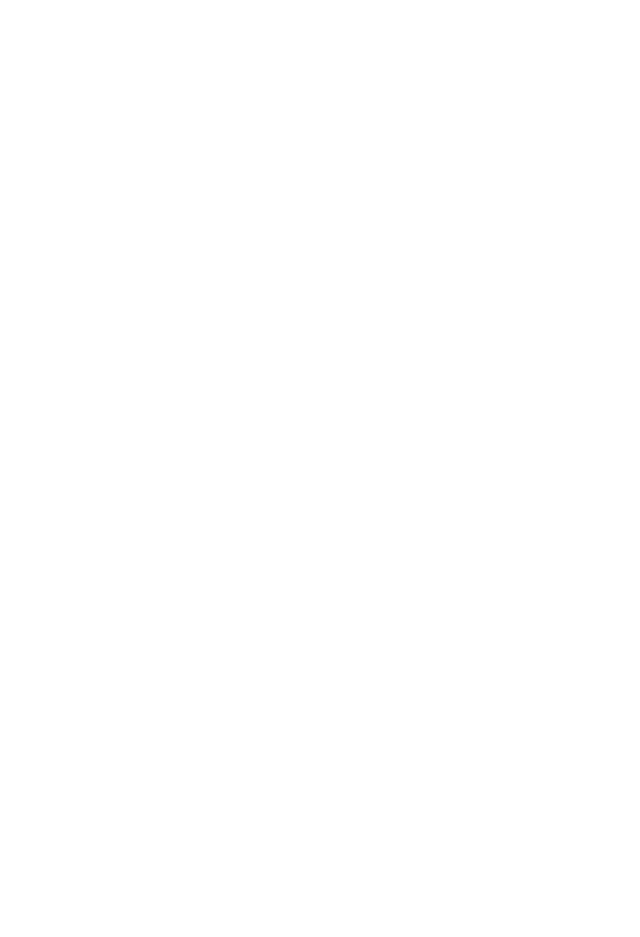
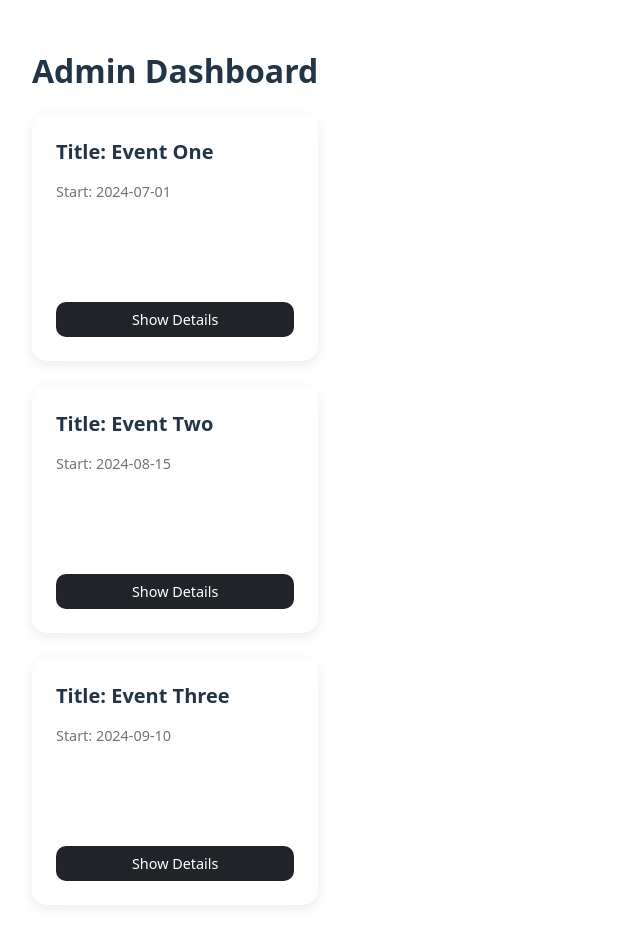
Before and after one commit to Mastercard-Code-For-Change-2-0/Team-5, a React (Vite) app: page /admin in a window 1280 px wide. Before the commit this address had no page. Shown: the whole page, without its empty margins (0-640 px from the left). Before the commit the page ends 800 px from the top, so only its background shows below. Built offline with nearby package versions, Linux system fonts and the light colour scheme.

Commit message:
integrated user dashboard and admin dashboard

```diff
--- /dev/null
+++ b/src/AdminDashboard.css
@@ -0,0 +1,69 @@
+.dashboard-container {
+  max-width: 1200px;
+  margin: 0 auto;
+  padding: 2rem;
+}
+
+.dashboard-title {
+  font-size: 2rem;
+  font-weight: 700;
+  margin-bottom: 1.5rem;
+  text-align: center;
+}
+
+.event-grid {
+  display: grid;
+  grid-template-columns: repeat(auto-fit, minmax(280px, 1fr));
+  gap: 1.5rem;
+}
+
+.no-events {
+  text-align: center;
+  font-size: 1rem;
+  color: #666;
+}
+
+.event-card {
+  background: #fff;
+  border-radius: 15px;
+  padding: 1.5rem;
+  min-height: 200px;
+  display: flex;
+  flex-direction: column;
+  justify-content: space-between;
+
+  box-shadow: 0 4px 12px rgba(0, 0, 0, 0.08);
+  transition: transform 0.3s, box-shadow 0.3s;
+}
+
+.event-card:hover {
+  transform: translateY(-6px);
+  box-shadow: 0 10px 30px rgba(0, 0, 0, 0.15);
+}
+
+.event-title {
+  font-size: 1.25rem;
+  font-weight: 600;
+  margin: 0 0 0.5rem 0;
+}
+
+.event-date {
+  font-size: 0.9rem;
+  color: #6c757d;
+}
+
+.details-btn {
+  margin-top: 1rem;
+  padding: 0.5rem 1rem;
+  border-radius: 10px;
+  border: none;
+  background: #212529;
+  color: white;
+  font-size: 0.9rem;
+  cursor: pointer;
+  transition: background 0.3s;
+}
+
+.details-btn:hover {
+  background: #000;
+}
--- a/src/App.jsx
+++ b/src/App.jsx
@@ -1,82 +1,101 @@
-
-
-
-import { useState } from 'react';
-import { Route, Routes } from 'react-router-dom';
-import Events from './events';
-import RegisterForm from './RegisterForm';
-
-
+import { useState } from "react";
+import { Route, Routes } from "react-router-dom";
+import Events from "./pages/events";
+import RegisterForm from "./pages/RegisterForm";
+import AdminDashboard from "./pages/AdminDashboard";
 
 function App() {
   const [darkMode, setDarkMode] = useState(false);
 
-  const lightBg = 'linear-gradient(135deg, #e0ffe6 0%, #ffe0f0 100%)';
-  const darkBg = 'linear-gradient(135deg, #232526 0%, #414345 100%)';
-  const lightText = '#2d6a4f';
-  const darkText = '#fff';
+  const lightBg = "linear-gradient(135deg, #e0ffe6 0%, #ffe0f0 100%)";
+  const darkBg = "linear-gradient(135deg, #232526 0%, #414345 100%)";
+  const lightText = "#2d6a4f";
+  const darkText = "#fff";
 
   return (
     <Routes>
-      <Route path="/" element={
-        <div style={{
-          minHeight: '100vh',
-          width: '100vw',
+      <Route
+        path="/"
+        element={
+          <div
+            style={{
+              minHeight: "100vh",
+              width: "100vw",
               background: darkMode ? darkBg : lightBg,
               margin: 0,
               padding: 0,
-          overflowX: 'hidden',
-          transition: 'background 0.3s',
-        }}>
+              overflowX: "hidden",
+              transition: "background 0.3s",
+            }}
+          >
             <button
               onClick={() => setDarkMode((d) => !d)}
               style={{
-              position: 'fixed',
+                position: "fixed",
                 top: 24,
                 right: 36,
                 zIndex: 100,
-              background: darkMode ? '#fff' : '#232526',
-              color: darkMode ? '#232526' : '#fff',
-              border: 'none',
-              borderRadius: '50%',
-              padding: '10px',
+                background: darkMode ? "#fff" : "#232526",
+                color: darkMode ? "#232526" : "#fff",
+                border: "none",
+                borderRadius: "50%",
+                padding: "10px",
                 width: 48,
                 height: 48,
-              display: 'flex',
-              alignItems: 'center',
-              justifyContent: 'center',
+                display: "flex",
+                alignItems: "center",
+                justifyContent: "center",
                 fontSize: 26,
-              boxShadow: '0 2px 8px #e0e0e0',
-              cursor: 'pointer',
-              transition: 'background 0.2s, color 0.2s',
+                boxShadow: "0 2px 8px #e0e0e0",
+                cursor: "pointer",
+                transition: "background 0.2s, color 0.2s",
               }}
               aria-label="Toggle light/dark mode"
-            title={darkMode ? 'Switch to light mode' : 'Switch to dark mode'}
+              title={darkMode ? "Switch to light mode" : "Switch to dark mode"}
             >
               {darkMode ? (
-              <span role="img" aria-label="Light Mode">☀️</span>
+                <span role="img" aria-label="Light Mode">
+                  ☀️
+                </span>
               ) : (
-              <span role="img" aria-label="Dark Mode">🌙</span>
+                <span role="img" aria-label="Dark Mode">
+                  🌙
+                </span>
               )}
             </button>
-          <div style={{
+            <div
+              style={{
                 maxWidth: 1400,
-            margin: '0 auto',
-            padding: '0',
-            display: 'flex',
-            flexDirection: 'column',
-            alignItems: 'center',
-            minHeight: '100vh',
-            justifyContent: 'center',
-          }}>
-            <h1 style={{ color: darkMode ? darkText : lightText, margin: '2rem 0 1rem 0', fontWeight: 700, letterSpacing: 1, fontSize: 40, transition: 'color 0.3s' }}>NGO Events</h1>
+                margin: "0 auto",
+                padding: "0",
+                display: "flex",
+                flexDirection: "column",
+                alignItems: "center",
+                minHeight: "100vh",
+                justifyContent: "center",
+              }}
+            >
+              <h1
+                style={{
+                  color: darkMode ? darkText : lightText,
+                  margin: "2rem 0 1rem 0",
+                  fontWeight: 700,
+                  letterSpacing: 1,
+                  fontSize: 40,
+                  transition: "color 0.3s",
+                }}
+              >
+                NGO Events
+              </h1>
               <Events darkMode={darkMode} />
             </div>
           </div>
-      } />
+        }
+      />
       <Route path="/register" element={<RegisterForm darkMode={darkMode} />} />
+      <Route path="/admin" element={<AdminDashboard />} />
     </Routes>
   );
 }
 
-export default App
+export default App;
--- /dev/null
+++ b/src/components/EventCard.jsx
@@ -0,0 +1,14 @@
+import React from "react";
+import "../AdminDashboard.css"; // reuse same CSS
+
+export default function EventCard({ event }) {
+  return (
+    <div className="event-card">
+      <div>
+        <h2 className="event-title">Title: {event.name}</h2>
+        <p className="event-date">Start: {event.sdate}</p>
+      </div>
+      <button className="details-btn">Show Details</button>
+    </div>
+  );
+}
--- /dev/null
+++ b/src/pages/AdminDashboard.jsx
@@ -0,0 +1,30 @@
+import { useState, useEffect } from "react";
+import EventCard from "../components/EventCard";
+import "../AdminDashboard.css";
+
+export default function AdminDashboard() {
+  const [events, setEvents] = useState([]);
+
+  useEffect(() => {
+    setEvents([
+      { id: 1, name: "Event One", sdate: "2024-07-01" },
+      { id: 2, name: "Event Two", sdate: "2024-08-15" },
+      { id: 3, name: "Event Three", sdate: "2024-09-10" },
+    ]);
+  }, []);
+
+  return (
+    <div className="dashboard-container">
+      <h1 className="dashboard-title">Admin Dashboard</h1>
+      {events.length > 0 ? (
+        <div className="event-grid">
+          {events.map((event) => (
+            <EventCard key={event.id} event={event} />
+          ))}
+        </div>
+      ) : (
+        <p className="no-events">No events found</p>
+      )}
+    </div>
+  );
+}
```
Also changed, not shown: src/pages/RegisterForm.jsx (renamed from src/RegisterForm.jsx), src/pages/events.jsx (renamed from src/events.jsx). Lines whose indentation alone changed are shown as unchanged.
